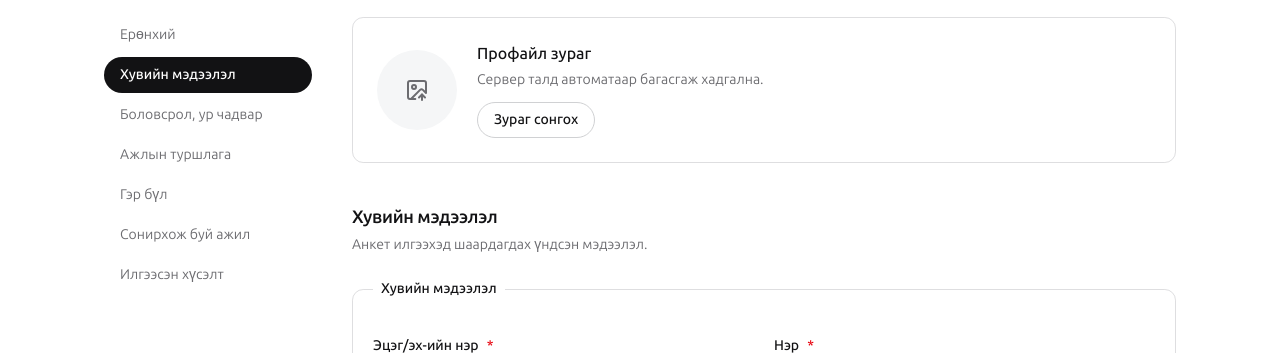
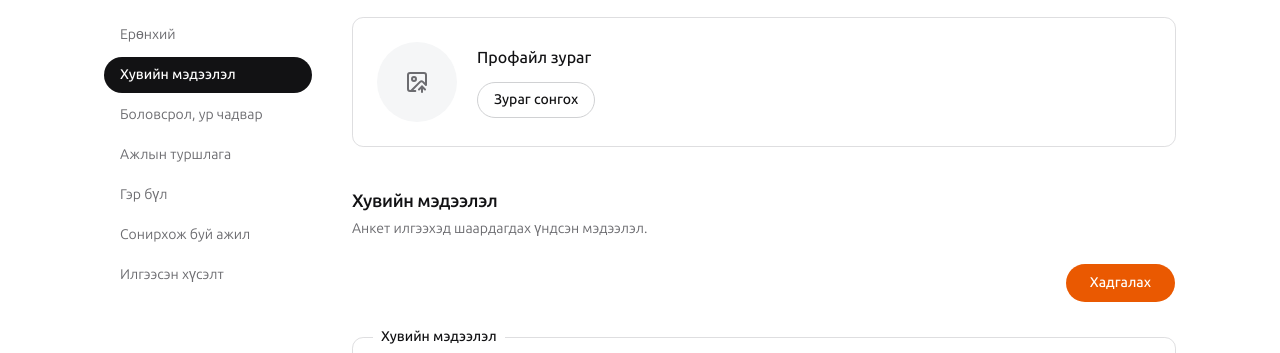
Before and after one commit to danny-oko/shunkhlai-careers, a Next.js app: page /account/profile in a window 1280 px wide. Shown: the part 199-552 px from the top of the page. Built offline with nearby package versions, Linux system fonts and the light colour scheme; no server answers; the database is empty; sample sign-in values are in the browser's storage; a web font is replaced by a local one.

Commit message:
some chanegs

```diff
--- a/src/components/account/profile-files.tsx
+++ b/src/components/account/profile-files.tsx
@@ -53,9 +53,6 @@ export function PhotoUpload() {
 
       <div>
         <p className="font-medium">Профайл зураг</p>
-        <p className="text-muted-foreground mt-1 text-sm">
-          Сервер талд автоматаар багасгаж хадгална.
-        </p>
         <Button
           type="button"
           variant="outline"
--- a/src/components/account/profile-form.tsx
+++ b/src/components/account/profile-form.tsx
@@ -101,15 +101,17 @@ export const ProfileForm = () => {
 
   return (
     <form onSubmit={onSubmit} className="space-y-6" noValidate>
+      <div className="flex flex-col items-end gap-2">
+        <SubmitButton isSaving={isSaving} />
+        <FormMessage message={error} />
+      </div>
+
       <PersonalSection values={values} set={set} profile={profile} />
       <LicenceSection values={values} toggle={toggle} />
       <AddressSection values={values} set={set} {...lists} />
       <ContactSection values={values} set={set} relatives={lists.relatives} />
       <OtherSection values={values} set={set} />
 
-      <FormMessage message={error} />
-
-      <SubmitButton isSaving={isSaving} />
     </form>
   );
 };
--- a/src/components/apply-form.tsx
+++ b/src/components/apply-form.tsx
@@ -105,9 +105,6 @@ export const ApplyForm = ({
 
     <SheetFooter className="border-border/70 mt-0 gap-3 border-t px-6 py-4">
       <SubmitButton isSending={apply.isSending} />
-      <p className="text-muted-foreground text-center text-xs leading-relaxed">
-        Илгээснээр таны хадгалсан анкет энэ ажлын байранд хавсрагдана.
-      </p>
     </SheetFooter>
   </form>
 );
```
